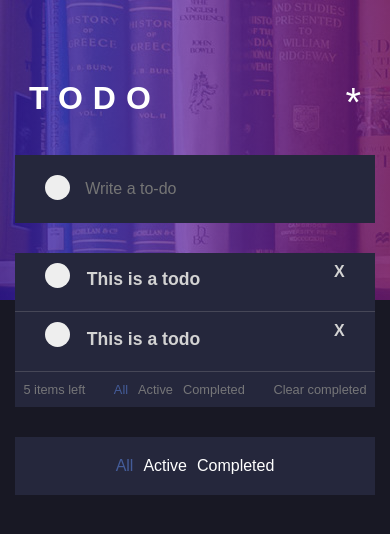
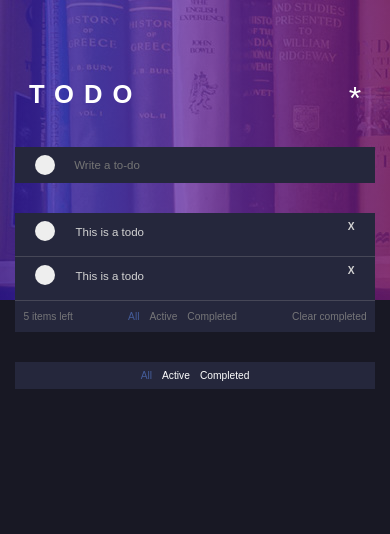
Before and after one commit to Robotron2/TodoReactApp, a React (Create React App) app: page / in a window 390 px wide. Shown: the top 534 px of the page. Built offline with nearby package versions, Linux system fonts and the light colour scheme.

Commit message:
Media queries for checkmark, todo-input and todo-items set

```diff
--- a/src/App.css
+++ b/src/App.css
@@ -372,3 +372,42 @@ body {
 		font-size: 0.8rem;
 	}
 }
+
+/* Todos */
+@media (max-width: 525px) {
+	.todo-item {
+		font-size: 0.9rem;
+		font-weight: 500;
+	}
+}
+
+/* Todo-Input */
+
+@media (max-width: 475px) {
+	.todo-input,
+	.todo-border {
+		padding: 8px 20px;
+	}
+}
+
+@media (max-width: 400px) {
+	* {
+		font-size: 0.8rem;
+	}
+
+	.text-input {
+		font-size: 0.9rem;
+	}
+
+	.checkmark {
+		height: 20px;
+		width: 20px;
+	}
+
+	.container .checkmark:after {
+		left: 6px;
+		top: 3px;
+		width: 3px;
+		height: 8px;
+	}
+}
```
